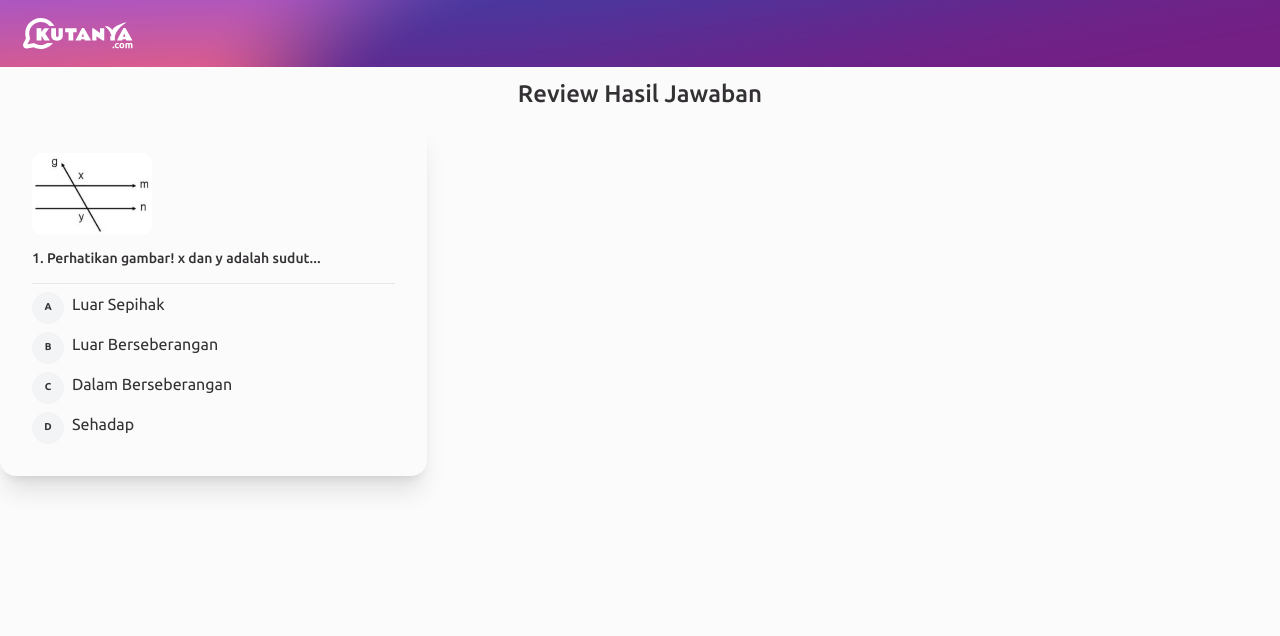
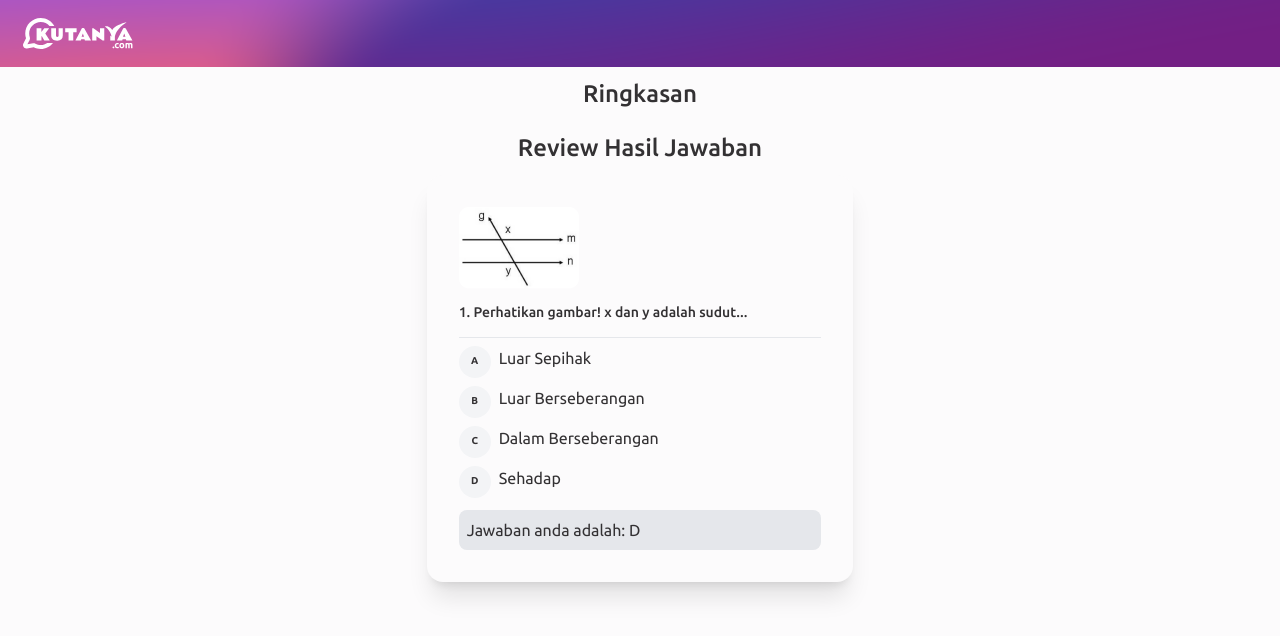
Before and after one commit to cipto347/bootcamp, a React (Vite) app: page /summary in a window 1280 px wide. Shown: the top 636 px of the page. Built offline with nearby package versions, Linux system fonts and the light colour scheme.

Commit message:
add summary crad & folder component for chart

```diff
--- a/package.json
+++ b/package.json
@@ -14,6 +14,7 @@
  "dependencies": {
   "@hookform/resolvers": "^2.8.8",
   "@vitejs/plugin-react": "^1.0.7",
+  "chart.js": "^3.7.1",
   "daisyui": "^2.13.6",
   "i18next": "^21.6.14",
   "i18next-browser-languagedetector": "^6.1.4",
@@ -22,6 +23,7 @@
   "moment": "^2.29.3",
   "prop-types": "^15.8.1",
   "react": "^17.0.2",
+  "react-chartjs-2": "^4.1.0",
   "react-dom": "^17.0.2",
   "react-helmet-async": "^1.2.3",
   "react-hook-form": "^7.29.0",
--- /dev/null
+++ b/src/components/atom/chart/Doughnut.jsx
@@ -0,0 +1,11 @@
+import React from "react";
+import { Chart as ChartJS, ArcElement, Tooltip, Legend } from "chart.js";
+import { Doughnut } from "react-chartjs-2";
+
+ChartJS.register(ArcElement, Tooltip, Legend);
+
+function ChartDoughnut() {
+  return <div></div>;
+}
+
+export default ChartDoughnut;
--- a/src/components/molecul/card/CardAnswer.jsx
+++ /dev/null
@@ -1,18 +0,0 @@
-import React from "react";
-import propTypes from "prop-types";
-
-function CardAnswer(props) {
-  const { textProps } = props;
-  return (
-    <div class="card w-96 bg-">
-      <div class="card-body">
-        <p>{textProps}</p>
-      </div>
-    </div>
-  );
-}
-
-CardAnswer.propTypes = {
-  textProps: propTypes.string.isRequired,
-};
-export default CardAnswer;
--- a/src/components/molecul/card/CardQuestion.jsx
+++ b/src/components/molecul/card/CardQuestion.jsx
@@ -2,10 +2,11 @@ import React from "react";
 import QuestionImage from "../../../asset/question-img.png";
 import TextQuestion from "../../atom/text/Question";
 import OptionMultipleChoice from "../option/MultipleChoice";
+import OptionStatus from "../option/Status";
 
 function CardQuestion() {
   return (
-    <div class="card w-4/12 bg-base-100 shadow-xl ">
+    <div class="card w-4/12 bg-base-100 shadow-xl m-auto">
       <div class="card-body">
         <figure className="justify-start">
           <img src={QuestionImage} />
@@ -16,6 +17,7 @@ function CardQuestion() {
         <OptionMultipleChoice option="B" contentOption="Luar Berseberangan" />
         <OptionMultipleChoice option="C" contentOption="Dalam Berseberangan" />
         <OptionMultipleChoice option="D" contentOption="Sehadap" />
+        <OptionStatus statusContent="Jawaban anda adalah:  D" />
       </div>
     </div>
   );
--- /dev/null
+++ b/src/components/molecul/group/Status.jsx
@@ -0,0 +1,13 @@
+import React from "react";
+
+function GroupStatus() {
+  return (
+    <div className="flex">
+      <artcile>8</artcile>
+      <artcile>3</artcile>
+      <artcile>2:31</artcile>
+    </div>
+  );
+}
+
+export default GroupStatus;
--- /dev/null
+++ b/src/components/molecul/option/Status.jsx
@@ -0,0 +1,16 @@
+import React from "react";
+import propTypes from "prop-types";
+
+function OptionStatus(props) {
+  const { statusContent } = props;
+  return (
+    <div className="bg-gray-200 rounded-lg p-2 mt-1">
+      <article className="text-content-oprion">{statusContent}</article>
+    </div>
+  );
+}
+
+OptionStatus.propTypes = {
+  statusContent: propTypes.string.isRequired,
+};
+export default OptionStatus;
--- a/src/page/Summary.jsx
+++ b/src/page/Summary.jsx
@@ -1,4 +1,5 @@
 import React from "react";
+import ChartDoughnut from "../components/atom/chart/Doughnut";
 import TextMain from "../components/atom/text/Main";
 import CardQuestion from "../components/molecul/card/CardQuestion";
 import Navbar from "../components/molecul/navbar/Navbar";
@@ -7,6 +8,10 @@ function Summary() {
   return (
     <>
       <Navbar />
+      <div className="flex flex-col flex-center">
+        <TextMain textProps="Ringkasan" />
+        <ChartDoughnut />
+      </div>
       <div className="flex flex-center">
         <TextMain textProps="Review Hasil Jawaban" />
       </div>
```
Also changed, not shown: 1 other file (tests, documents, lock files or other folders).
